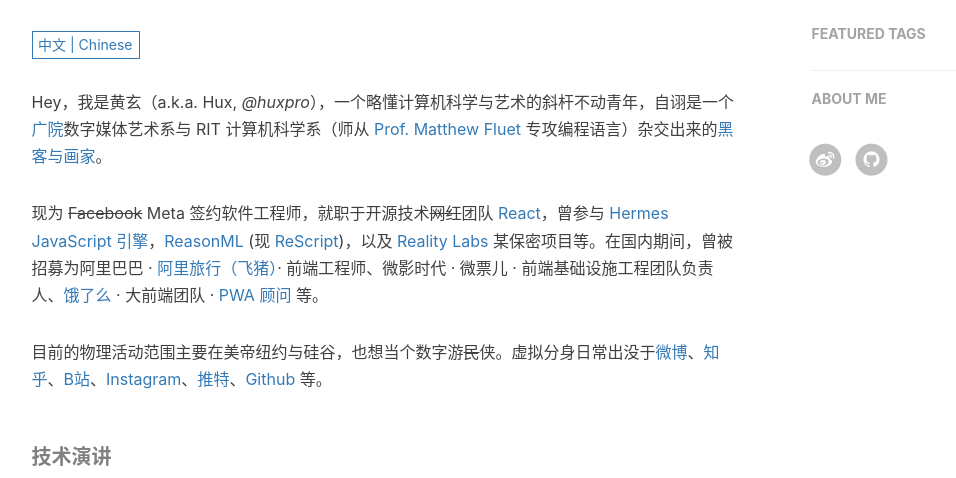
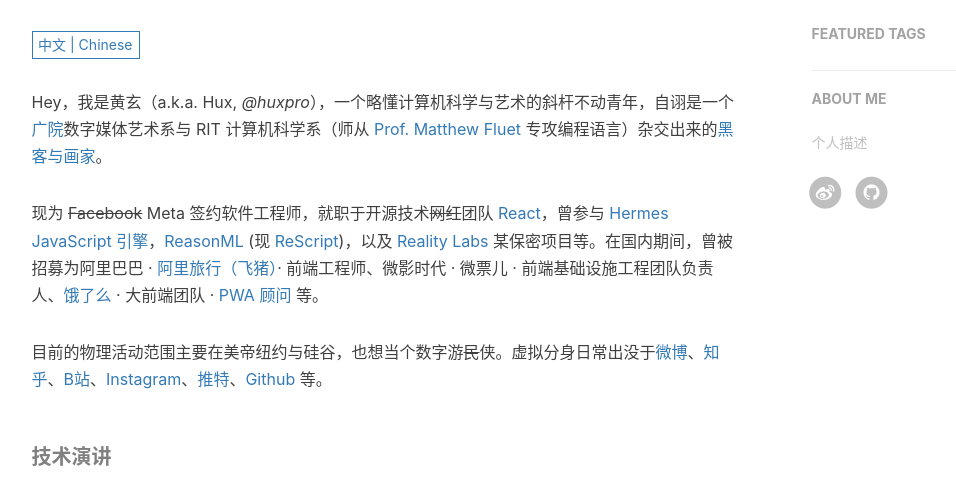
Before and after one commit to sailorjs0804/sailorjs0804.github.io, a Jekyll site: the page built from about.html, in a window 1280 px wide and 900 px high, cut to the strip 422-900 px from the top of the window. Shown: the whole strip, without its empty margins (136-1092 px from the left). Built offline with Jekyll 4.4.1, drawn with Linux system fonts in a browser that asks for light colours; nearby versions of some CDN libraries; comment, search, counter and statistics services are not loaded.

Commit message:
update _config.yml

```diff
--- a/_config.yml
+++ b/_config.yml
@@ -74,8 +74,8 @@
 
 # Sidebar settings
 sidebar: true # whether or not using Sidebar.
-sidebar-about-description: ""
-sidebar-avatar:
+sidebar-about-description: "个人描述"
+# sidebar-avatar:
 
 # Featured Tags
 featured-tags: true # whether or not using Feature-Tags
```
